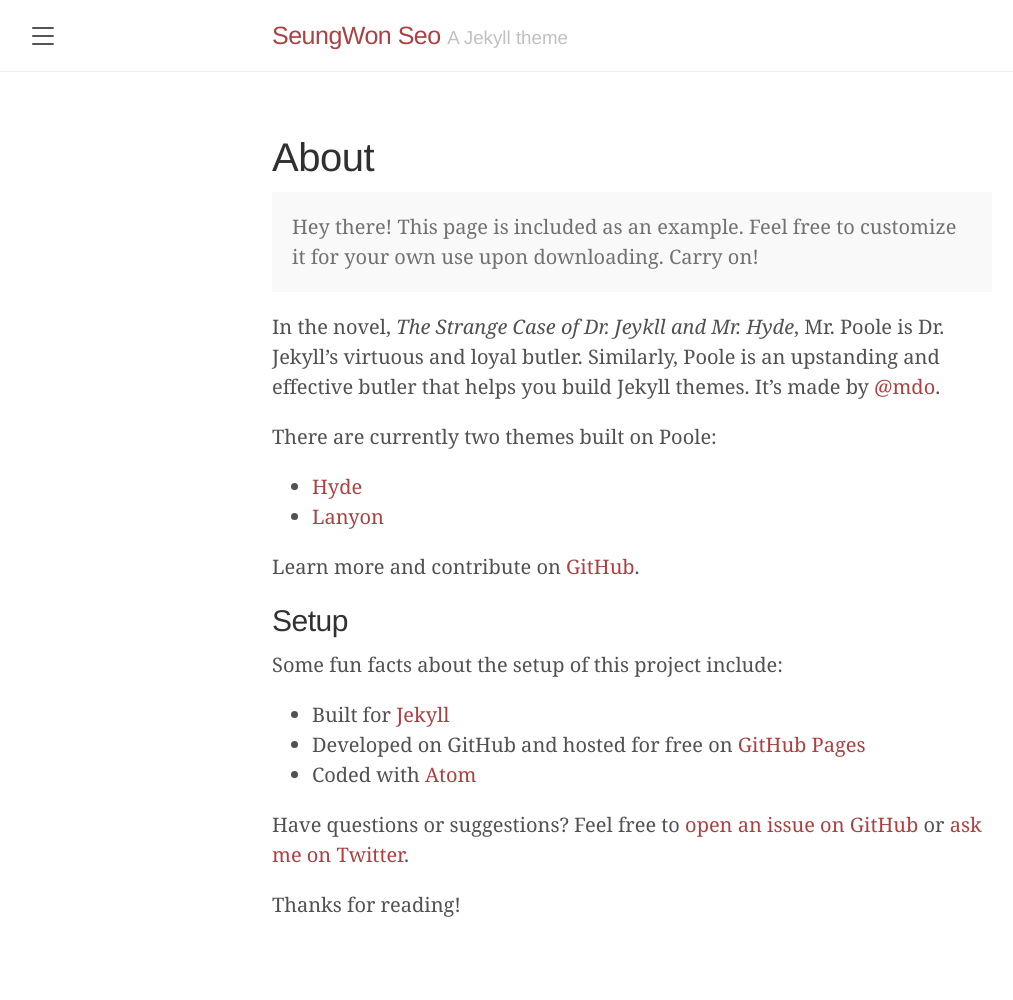
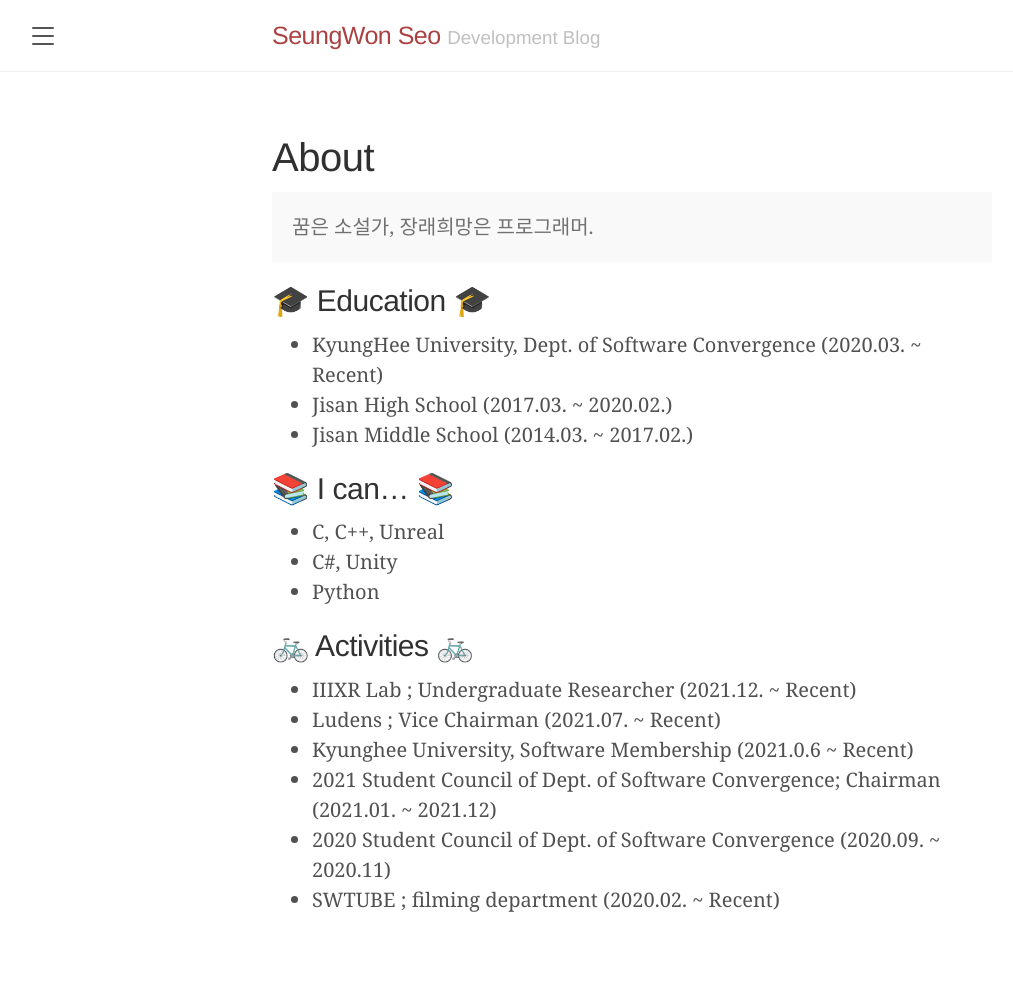
Before and after one commit to ssw03270/ssw03270.github.io, a Jekyll site: the page built from about.md, in a window 1280 px wide. Shown: the whole page, without its empty margins (8-1021 px from the left). Built offline with Jekyll 4.4.1, drawn with Linux system fonts in a browser that asks for light colours.

```diff
--- a/_config.yml
+++ b/_config.yml
@@ -1,7 +1,7 @@
 # Setup
 title:               SeungWon Seo
-tagline:             'A Jekyll theme'
-description:         'A reserved <a href="https://jekyllrb.com" target="_blank">Jekyll</a> theme that places the utmost gravity on content with a hidden drawer. Made by <a href="https://twitter.com/mdo" target="_blank">@mdo</a>.'
+tagline:             'Development Blog'
+description:         '글 쓰기를 좋아합니다. 앞으로는 개발이나 연구 관련으로도 적어볼 계획입니다. Made by <a href="https://www.instagram.com/won_yee_/" target="_blank">@won_yee_</a>.'
 url:                 https://ssw03270.github.io/
 baseurl:             ''
 paginate:            5
@@ -9,9 +9,9 @@ permalink:           pretty
 
 # About/contact
 author:
-  name:              Mark Otto
-  url:               https://twitter.com/mdo
-  email:             markdotto@gmail.com
+  name:              SeungWon Seo
+  url:               https://www.instagram.com/won_yee_/
+  email:             ssw03270@khu.ac.kr
 
 # Gems
 plugins:
--- a/about.md
+++ b/about.md
@@ -4,26 +4,23 @@ title: About
 ---
 
 <p class="message">
-  Hey there! This page is included as an example. Feel free to customize it for your own use upon downloading. Carry on!
+  꿈은 소설가, 장래희망은 프로그래머.
 </p>
 
-In the novel, *The Strange Case of Dr. Jeykll and Mr. Hyde*, Mr. Poole is Dr. Jekyll's virtuous and loyal butler. Similarly, Poole is an upstanding and effective butler that helps you build Jekyll themes. It's made by [@mdo](https://twitter.com/mdo).
+## 🎓 Education 🎓
+ - KyungHee University, Dept. of Software Convergence (2020.03. ~ Recent)
+ - Jisan High School (2017.03. ~ 2020.02.)
+ - Jisan Middle School (2014.03. ~ 2017.02.)
 
-There are currently two themes built on Poole:
+## 📚 I can... 📚
+ - C, C++, Unreal
+ - C#, Unity
+ - Python
 
-* [Hyde](http://hyde.getpoole.com)
-* [Lanyon](http://lanyon.getpoole.com)
-
-Learn more and contribute on [GitHub](https://github.com/poole).
-
-## Setup
-
-Some fun facts about the setup of this project include:
-
-* Built for [Jekyll](https://jekyllrb.com)
-* Developed on GitHub and hosted for free on [GitHub Pages](https://pages.github.com)
-* Coded with [Atom](https://atom.io)
-
-Have questions or suggestions? Feel free to [open an issue on GitHub](https://github.com/poole/issues/new) or [ask me on Twitter](https://twitter.com/mdo).
-
-Thanks for reading!
+## 🚲 Activities 🚲
+ - IIIXR Lab ; Undergraduate Researcher (2021.12. ~ Recent)
+ - Ludens ; Vice Chairman (2021.07. ~ Recent)
+ - Kyunghee University, Software Membership (2021.0.6 ~ Recent)
+ - 2021 Student Council of Dept. of Software Convergence; Chairman (2021.01. ~ 2021.12)
+ - 2020 Student Council of Dept. of Software Convergence (2020.09. ~ 2020.11)
+ - SWTUBE ; filming department (2020.02. ~ Recent)
```
Also changed, not shown: _posts/2022-01-12-phase function.md (added, +155 -0 lines), _posts/2021-02-15-I got a vice president본.md (renamed from _posts/2021-02-15-I got a vice president - 복사본.md).
